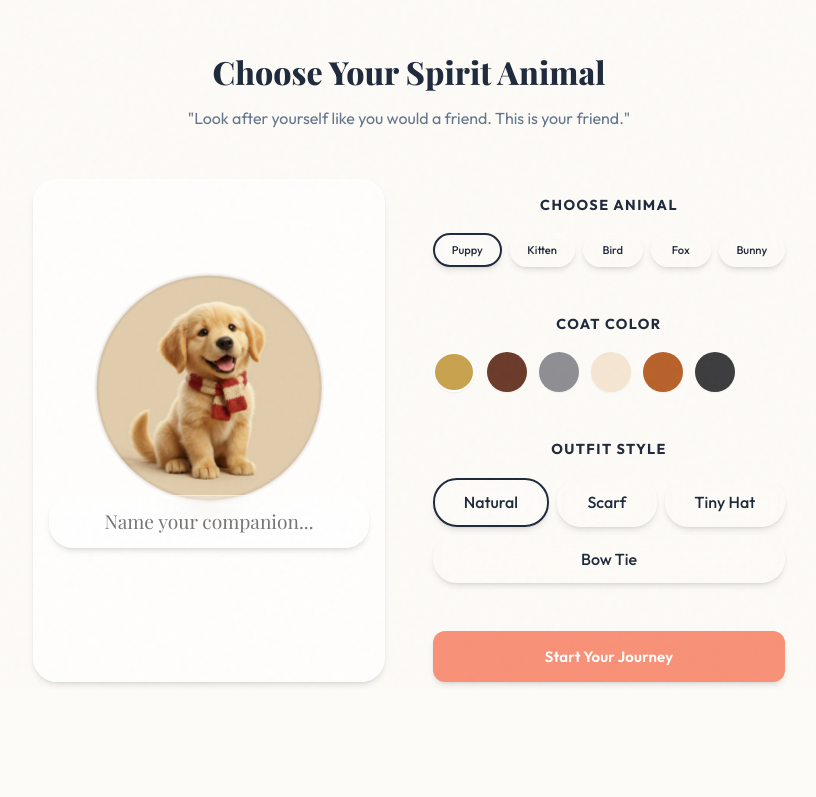
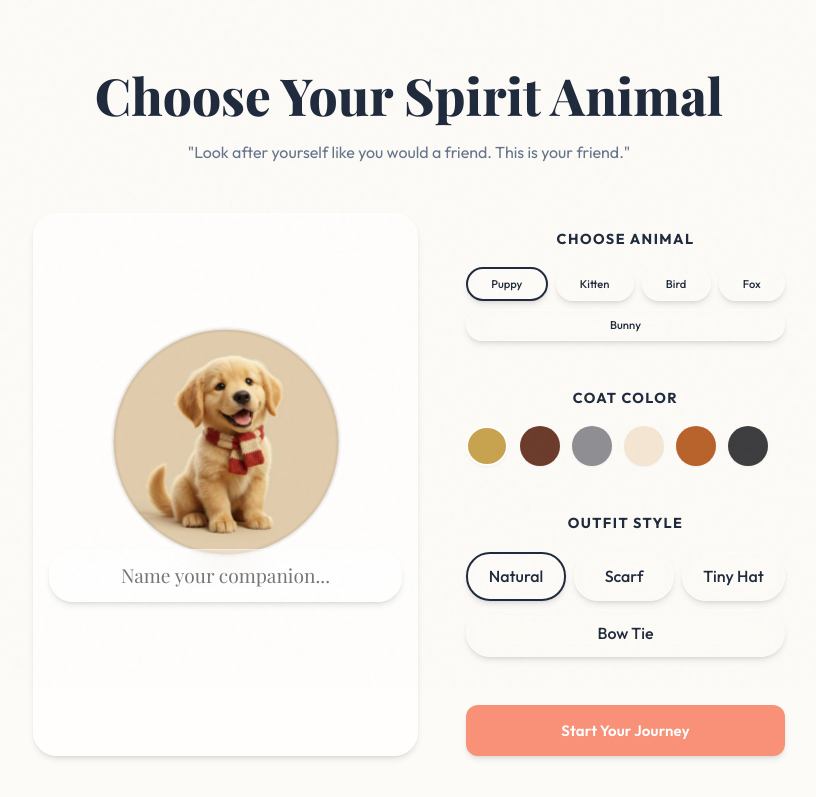
Before and after one commit to Danshubaccount/habit-app-adhd-autism, a React (Vite) app: page /mascot-builder in a window 1280 px wide. Shown: the part 111-908 px from the top of the page, without its empty margins (255-1071 px from the left). Built offline with nearby package versions, Linux system fonts and the light colour scheme; no server answers; a web font is replaced by a local one.

Commit message:
style: switch to Flexbox for Mascot Builder to prevent horizontal scroll

```diff
--- a/src/pages/MascotBuilder/MascotBuilder.tsx
+++ b/src/pages/MascotBuilder/MascotBuilder.tsx
@@ -48,16 +48,16 @@ const MascotBuilder: React.FC = () => {
     return (
         <CenterColumnLayout onBack={() => navigate('/')} showBackButton={!!mascot}>
             <div style={{ marginTop: 'var(--section-spacing)', width: '100%', maxWidth: '800px' }} className="animate-fade-in">
-                <h1 style={{ textAlign: 'center', marginBottom: '1rem', fontFamily: 'var(--font-serif)' }}>
+                <h1 style={{ textAlign: 'center', marginBottom: '1rem', fontFamily: 'var(--font-serif)', fontSize: 'clamp(2rem, 6vw, 3.2rem)' }}>
                     {mascot ? 'Customize Your Companion' : 'Choose Your Spirit Animal'}
                 </h1>
                 <p style={{ textAlign: 'center', color: 'var(--text-secondary)', marginBottom: '3rem' }}>
                     "Look after yourself like you would a friend. This is your friend."
                 </p>
 
-                <div style={{ display: 'grid', gridTemplateColumns: 'repeat(auto-fit, minmax(300px, 1fr))', gap: '3rem' }}>
+                <div style={{ display: 'flex', flexWrap: 'wrap', gap: '3rem', justifyContent: 'center' }}>
                     {/* Preview Panel */}
-                    <div className="glass-panel" style={{ padding: '2rem', display: 'flex', flexDirection: 'column', alignItems: 'center', justifyContent: 'center', gap: '2rem' }}>
+                    <div className="glass-panel" style={{ flex: '1 1 300px', padding: '2rem', display: 'flex', flexDirection: 'column', alignItems: 'center', justifyContent: 'center', gap: '2rem' }}>
                         <div style={{ transform: 'scale(1.5)' }}>
                             {/* We hijack the context temporarily for preview or just pass props to Mascot if we modify it to accept direct props */}
                             {/* For now, I'll use a hacky way or just update the Mascot component to accept props */}
@@ -97,7 +97,7 @@ const MascotBuilder: React.FC = () => {
                     </div>
 
                     {/* Selection Panel */}
-                    <div style={{ display: 'flex', flexDirection: 'column', gap: '2rem' }}>
+                    <div style={{ flex: '1 1 300px', display: 'flex', flexDirection: 'column', gap: '2rem' }}>
                         {/* Animal Types */}
                         <div>
                             <h3 style={{ marginBottom: '1rem', fontSize: '0.9rem', textTransform: 'uppercase', letterSpacing: '0.1em' }}>Choose Animal</h3>
```
